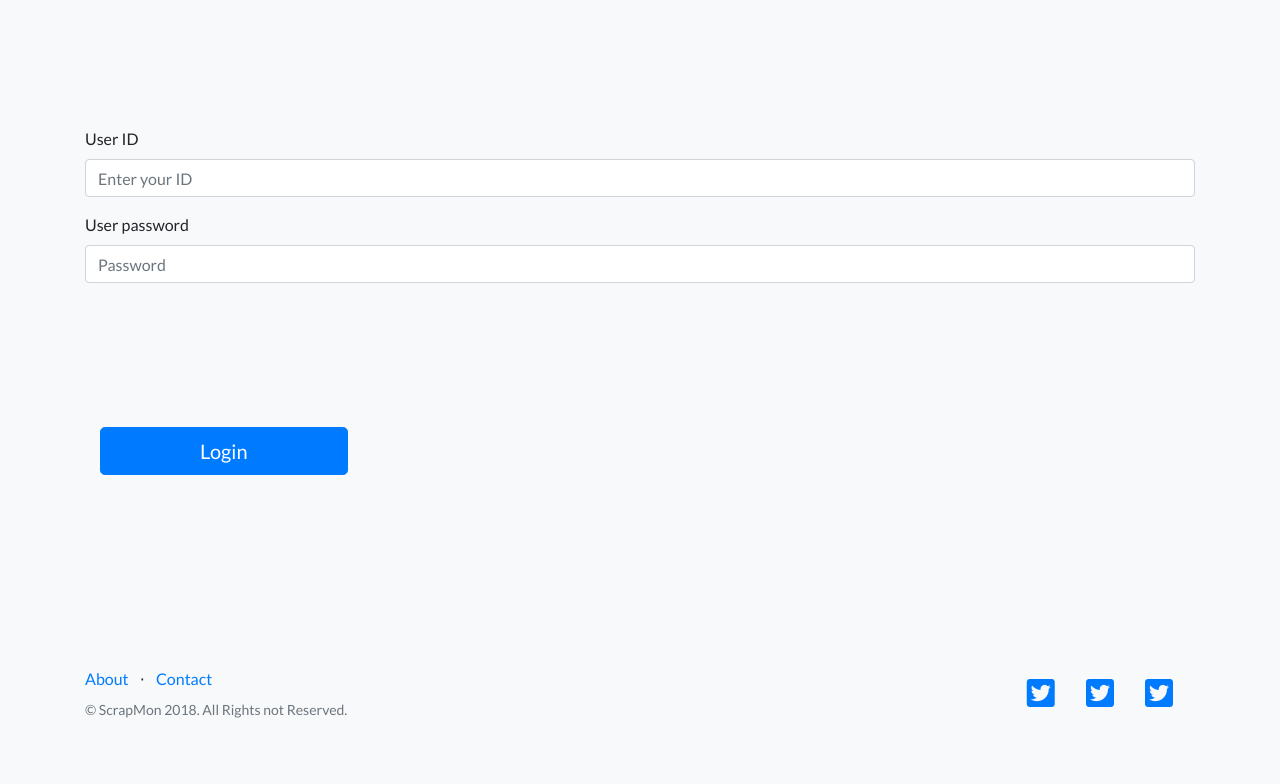
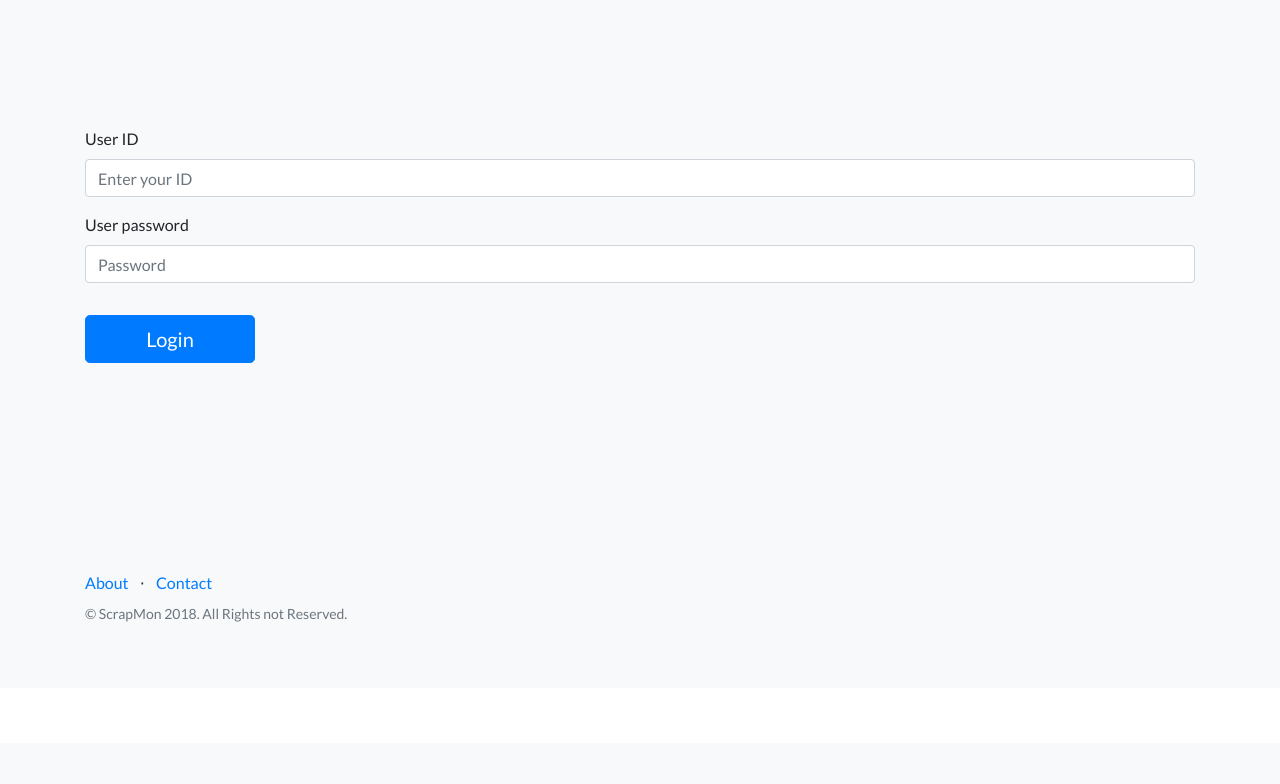
Before and after one commit to metamon123/probs, a Flask app: page /login in a window 1280 px wide. Shown: the part 57-841 px from the top of the page. After the commit the page ends 679 px from the top, so only its background shows below. Run offline with Flask 2, Linux system fonts and the light colour scheme; some libraries are stand-ins or nearby versions.

Commit message:
design change

```diff
--- a/noob_scrapper/static/css/landing-page.css
+++ b/noob_scrapper/static/css/landing-page.css
@@ -21,7 +21,7 @@ h6 {
 header.masthead {
   position: relative;
   background-color: #343a40;
-  background: url("../img/bg-masthead.jpg") no-repeat center center;
+  background: url("../img/ditto-wallpaper.jpg") no-repeat center center;
   background-size: cover;
   padding-top: 8rem;
   padding-bottom: 8rem;
--- a/noob_scrapper/static/css/main.css
+++ b/noob_scrapper/static/css/main.css
@@ -43,3 +43,13 @@ section.general {
 .pad-btm {
   padding-bottom: 8rem;
 }
+
+.ditto-no-overlay {
+  background-image: url("../img/ditto-wallpaper.jpg");
+  background-repeat: no-repeat;
+  background-size: cover;
+  background-position: center center;
+  color: #fff;
+  height: 450px;
+  padding-top: 50px;
+}
--- a/noob_scrapper/templates/layout.html
+++ b/noob_scrapper/templates/layout.html
@@ -1,20 +1,40 @@
 <!DOCTYPE html>
 <html lang="en">
   <head>
-  <meta charset="UTF-8">
-  <title> ScrapMon </title>
-	<link rel=stylesheet type=text/css href="{{ url_for('static', filename='css/main.css') }}">
+    <meta charset="UTF-8" />
+    <title>ScrapMon</title>
+
     <!-- Bootstrap core CSS -->
-    <link href="{{ url_for('static', filename='vendor/bootstrap/css/bootstrap.min.css') }}" rel="stylesheet">
+    <link
+      href="{{ url_for('static', filename='vendor/bootstrap/css/bootstrap.min.css') }}"
+      rel="stylesheet"
+    />
 
     <!-- Custom fonts for this template -->
-    <link href="{{ url_for('static', filename='vendor/fontawesome-free/css/all.min.css') }}" rel="stylesheet">
-    <link href="{{ url_for('static', filename='vendor/simple-line-icons/css/simple-line-icons.css') }}" rel="stylesheet" type="text/css">
-    <link href="https://fonts.googleapis.com/css?family=Lato:300,400,700,300italic,400italic,700italic" rel="stylesheet" type="text/css">
+    <link
+      href="{{ url_for('static', filename='vendor/fontawesome-free/css/all.min.css') }}"
+      rel="stylesheet"
+    />
+    <link
+      href="{{ url_for('static', filename='vendor/simple-line-icons/css/simple-line-icons.css') }}"
+      rel="stylesheet"
+      type="text/css"
+    />
+    <link
+      href="https://fonts.googleapis.com/css?family=Lato:300,400,700,300italic,400italic,700italic"
+      rel="stylesheet"
+      type="text/css"
+    />
 
     <!-- Custom styles for this template -->
-    <link href="{{ url_for('static', filename='css/landing-page.min.css') }}" rel="stylesheet">
-    <link href="{{ url_for('static', filename='css/main.css') }}" rel="stylesheet">
+    <link
+      href="{{ url_for('static', filename='css/landing-page.min.css') }}"
+      rel="stylesheet"
+    />
+    <link
+      href="{{ url_for('static', filename='css/main.css') }}"
+      rel="stylesheet"
+    />
   </head>
   <body>
     <!-- Navigation -->
@@ -29,7 +49,6 @@
         <!-- </div> -->
       </div>
     </nav>
-
     {% block body %}
     {% endblock %}
     <!-- Footer -->
@@ -38,26 +57,13 @@
         <div class="row">
           <div class="col-lg-6 h-100 text-center text-lg-left my-auto">
             <ul class="list-inline mb-2">
-            <li class="list-inline-item">
-              <a href="#">About</a>
-            </li>
+              <li class="list-inline-item"><a href="#">About</a></li>
               <li class="list-inline-item">&sdot;</li>
-            <li class="list-inline-item">
-              <a href="#">Contact</a>
-            </li>
+              <li class="list-inline-item"><a href="#">Contact</a></li>
             </ul>
-          <p class="text-muted small mb-4 mb-lg-0">&copy; ScrapMon 2018. All Rights not Reserved.</p>
-        </div>
-        <div class="col-lg-6 h-100 text-center text-lg-right my-auto">
-          <ul class="list-inline mb-0">
-            {% for i in range(3) %}
-            <li class="list-inline-item mr-3">
-              <a href="#">
-                <i class="fab fa-twitter-square fa-2x fa-fw"></i>
-              </a>
-            </li>
-            {% endfor %}
-          </ul>
+            <p class="text-muted small mb-4 mb-lg-0">
+              &copy; ScrapMon 2018. All Rights not Reserved.
+            </p>
           </div>
         </div>
       </div>
@@ -65,5 +71,7 @@
     <!-- Bootstrap core JavaScript -->
     <script src="{{ url_for('static', filename='vendor/jquery/jquery.min.js') }}"></script>
     <script src="{{ url_for('static', filename='vendor/bootstrap/js/bootstrap.bundle.min.js') }}"></script>
+    {% block script %}
+    {% endblock %}
   </body>
 </html>
--- a/noob_scrapper/templates/login.html
+++ b/noob_scrapper/templates/login.html
@@ -1,20 +1,32 @@
 {% extends "layout.html" %}
 {% block body %}
 <section class="general bg-light">
-  <div class="container">
+  <div class="container bg-light">
     <form action="/login" method="POST">
       <div class="form-column">
         <div class="form-group">
           <label for="id">User ID</label>
-        <input type="text" class="form-control" name="id" placeholder="Enter your ID">
+          <input
+            type="text"
+            class="form-control"
+            name="id"
+            placeholder="Enter your ID"
+          />
         </div>
         <!-- <div class="col-12 col-md-9 mb-2 mb-md-0"> -->
         <div class="form-group">
           <label for="pw">User password</label>
-        <input type="password" class="form-control" name="pw" placeholder="Password">
+          <input
+            type="password"
+            class="form-control"
+            name="pw"
+            placeholder="Password"
+          />
         </div>
-      <div class="col-12 col-md-3 pad-top">
-        <button type="submit" class="btn btn-block btn-lg btn-primary">Login</button>
+        <div class="col-md-2" style="padding-top:1rem; padding-bottom:1rem; padding-left:0rem">
+          <button type="submit" class="btn btn-block btn-lg btn-primary">
+            Login
+          </button>
         </div>
       </div>
     </form>
```
Also changed, not shown: noob_scrapper/static/css/landing-page.min.css (+1 -1 lines), noob_scrapper/templates/show.html (+32 -10 lines), noob_scrapper/static/img/ditto-wallpaper.jpg (added). Lines whose indentation alone changed are shown as unchanged.
